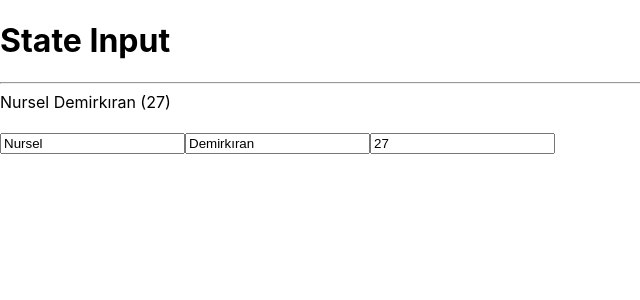
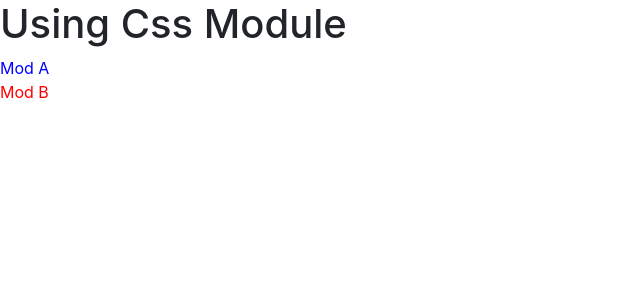
Before and after one commit to nurseld/Tobeto-IstanbulKodluyor, a React (Create React App) app in the folder ReactJSBasic/React05/: page / in a window 1280 px wide. Shown: the top 300 px of the page, without its empty margins (0-640 px from the left). Built offline with nearby package versions, Linux system fonts and the light colour scheme.

Commit message:
ReactJS Module CSS

```diff
--- a/ReactJSBasic/React05/public/index.html
+++ b/ReactJSBasic/React05/public/index.html
@@ -1,14 +1,12 @@
 <!DOCTYPE html>
 <html lang="en">
+
 <head>
   <meta charset="utf-8" />
   <link rel="icon" href="%PUBLIC_URL%/favicon.ico" />
   <meta name="viewport" content="width=device-width, initial-scale=1" />
   <meta name="theme-color" content="#000000" />
-    <meta
-      name="description"
-      content="Web site created using create-react-app"
-    />
+  <meta name="description" content="Web site created using create-react-app" />
   <link rel="apple-touch-icon" href="%PUBLIC_URL%/logo192.png" />
   <!--
       manifest.json provides metadata used when your web app is installed on a
@@ -24,8 +22,13 @@
       work correctly both with client-side routing and a non-root public URL.
       Learn how to configure a non-root public URL by running `npm run build`.
     -->
+
+  <link href="https://cdn.jsdelivr.net/npm/bootstrap@5.3.2/dist/css/bootstrap.min.css" rel="stylesheet"
+    integrity="sha384-T3c6CoIi6uLrA9TneNEoa7RxnatzjcDSCmG1MXxSR1GAsXEV/Dwwykc2MPK8M2HN" crossorigin="anonymous" />
+
   <title>React App</title>
 </head>
+
 <body>
   <noscript>You need to enable JavaScript to run this app.</noscript>
   <div id="root"></div>
@@ -40,4 +43,5 @@
       To create a production bundle, use `npm run build` or `yarn build`.
     -->
 </body>
+
 </html>
--- a/ReactJSBasic/React05/src/App.js
+++ b/ReactJSBasic/React05/src/App.js
@@ -1,5 +1,5 @@
 //import logo from './logo.svg';
-import React from 'react';
+import React, { useState } from 'react';
 import './App.css';
 import Header from "./components/Header.js";
 import Variables from './components/Variables.js';
@@ -11,6 +11,10 @@ import StateArray from './components/StateArray.js';
 import StateObject from './components/StateObject.js';
 import StateInput from './components/StateInput.js';
 import StateInput2 from './components/StateInput2.js';
+import UsingUseEffect from './components/UsingUseEffect.js';
+import MountUnmount from './components/MountUnmount.js';
+import UsingCss from './components/UsingCss.js';
+import UsingCssModule from './components/CssModule/UsingCssModule.js';
 
 const _info = {
 
@@ -44,7 +48,12 @@ const users = [
 
 ];
 
+
+
 function App() {
+
+  const [isVisible, setIsVisible] = useState(true);
+
   return (
 
     // <React.Fragment>
@@ -73,9 +82,23 @@ function App() {
 
       {/* <StateInput /> */}
 
-      <StateInput2 />
+      {/* <StateInput2 /> */}
+
+      {/* <UsingUseEffect /> */}
+
+      {/* <div>
+
+        {isVisible && <MountUnmount />}
+        <button onClick={() => setIsVisible(!isVisible)}>Göster/Gizle MountUnmount Component</button>
+
+      </div> */}
+
+      {/* <UsingCss /> */}
+
+      <UsingCssModule />
 
     </div>
+
 
   );
 }
--- /dev/null
+++ b/ReactJSBasic/React05/src/components/CssModule/ModA.js
@@ -0,0 +1,12 @@
+import React from 'react'
+import styles from "./StyleModA.module.css"
+
+function ModA() {
+    return (
+        <div className={styles.text}>
+            Mod A
+        </div>
+    )
+}
+
+export default ModA
--- /dev/null
+++ b/ReactJSBasic/React05/src/components/CssModule/ModB.js
@@ -0,0 +1,12 @@
+import React from 'react'
+import styles from "./StyleModB.module.css"
+
+function ModB() {
+    return (
+        <div className={styles.text}>
+            Mod B
+        </div>
+    )
+}
+
+export default ModB;
--- /dev/null
+++ b/ReactJSBasic/React05/src/components/CssModule/StyleModA.module.css
@@ -0,0 +1,3 @@
+.text {
+    color: blue;
+}
--- /dev/null
+++ b/ReactJSBasic/React05/src/components/CssModule/StyleModB.module.css
@@ -0,0 +1,3 @@
+.text {
+    color: red;
+}
--- /dev/null
+++ b/ReactJSBasic/React05/src/components/CssModule/UsingCssModule.js
@@ -0,0 +1,18 @@
+import React from 'react'
+import ModA from "./ModA";
+import ModB from "./ModB";
+
+
+function UsingCssModule() {
+    return (
+        <div>
+            <h1>
+                Using Css Module
+            </h1>
+            <ModA />
+            <ModB />
+        </div>
+    )
+}
+
+export default UsingCssModule;
--- /dev/null
+++ b/ReactJSBasic/React05/src/components/MountUnmount.js
@@ -0,0 +1,37 @@
+import React, { useState } from 'react'
+import { useEffect } from 'react';
+
+function MountUnmount() {
+
+    const [number, setNumber] = useState(10);
+    const [text, setText] = useState("Lorem");
+
+    // mount olayı için yapılacak işlemleri döndüğümüz metot.
+    useEffect(() => {
+        console.log("MountUnmount component DOM'a eklendi.");
+
+        return () => {
+            // unmount olayı için yapılacak işlemleri döndüğümüz metot.
+            console.log("MountUnmount component DOM'dan kaldırıldı.");
+        };
+    }, []);
+
+    return (
+        <div>
+            <h1>Using MountUnmount</h1>
+            <hr />
+            <div>
+                <h2>{number}</h2>
+                <button onClick={() => setNumber(number + 1)}>Arttır</button>
+            </div>
+
+            <br />
+            <br />
+            <div>
+                <h2>{text}</h2>
+                <button onClick={() => setText("ipsum")}>Yazı Değiştir</button>
+            </div>
+        </div>
+    );
+}
+export default MountUnmount;
--- /dev/null
+++ b/ReactJSBasic/React05/src/components/UsingCss.js
@@ -0,0 +1,19 @@
+import React from 'react'
+
+function UsingCss() {
+    return (
+        <div>
+            <h1>Using CSS</h1>
+            <hr />
+            <div style={{ color: "white", backgroundColor: "red", textAlign: "center" }}>
+                Lorem ipsum dolor sit amet consectetur adipisicing elit. Esse quaerat reiciendis dolores! Rem numquam unde,
+                inventore laudantium placeat repudiandae ea ipsa, non hic repellendus dolorem ad omnis, eveniet veritatis sunt.
+            </div>
+
+            <button className="btn btn-primary m-3">Click me!</button>
+
+        </div >
+    )
+}
+
+export default UsingCss;
--- /dev/null
+++ b/ReactJSBasic/React05/src/components/UsingUseEffect.js
@@ -0,0 +1,39 @@
+import React, { useState } from 'react'
+import { useEffect } from 'react';
+
+function UsingUseEffect() {
+
+    const [number, setNumber] = useState(10);
+    const [text, setText] = useState("Lorem");
+
+    // useEffect(() => {
+    //     console.log("useEffect çalıştı(değeri değişenler için)")
+    // });
+
+    useEffect(() => {
+        console.log("useEffect number veya text için çalışır(değeri değişenler için)")
+    }, [number, text]);
+
+
+
+    return (
+        <div>
+            <h1>UsingUseEffect</h1>
+            <hr />
+
+            <div>
+                <h2>{number}</h2>
+                <button onClick={() => setNumber(number + 1)}>Arttır</button>
+            </div>
+            <br />
+            <br />
+
+            <div>
+                <h2>{text}</h2>
+                <button onClick={() => setText("ipsum")}>Yazı Değiştir</button>
+            </div>
+        </div>
+    )
+}
+
+export default UsingUseEffect
```
Lines whose indentation alone changed are shown as unchanged.
